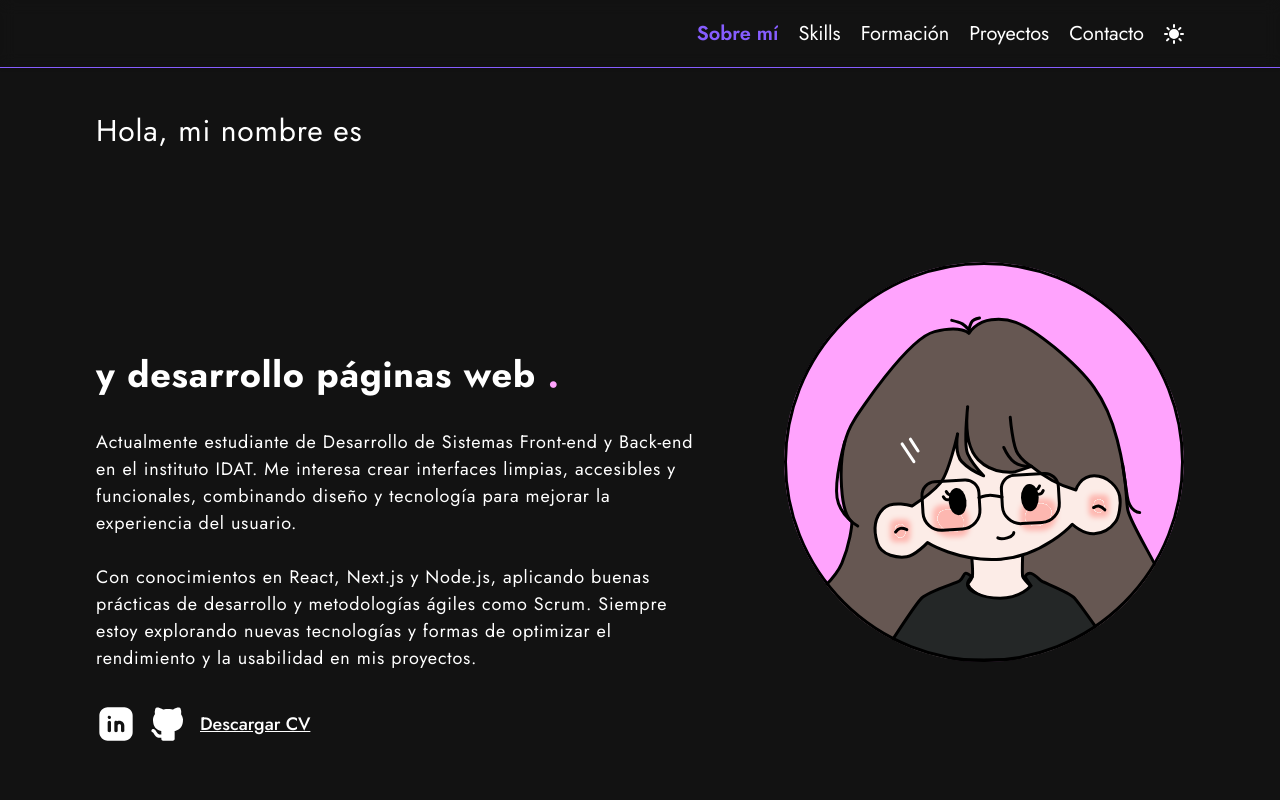
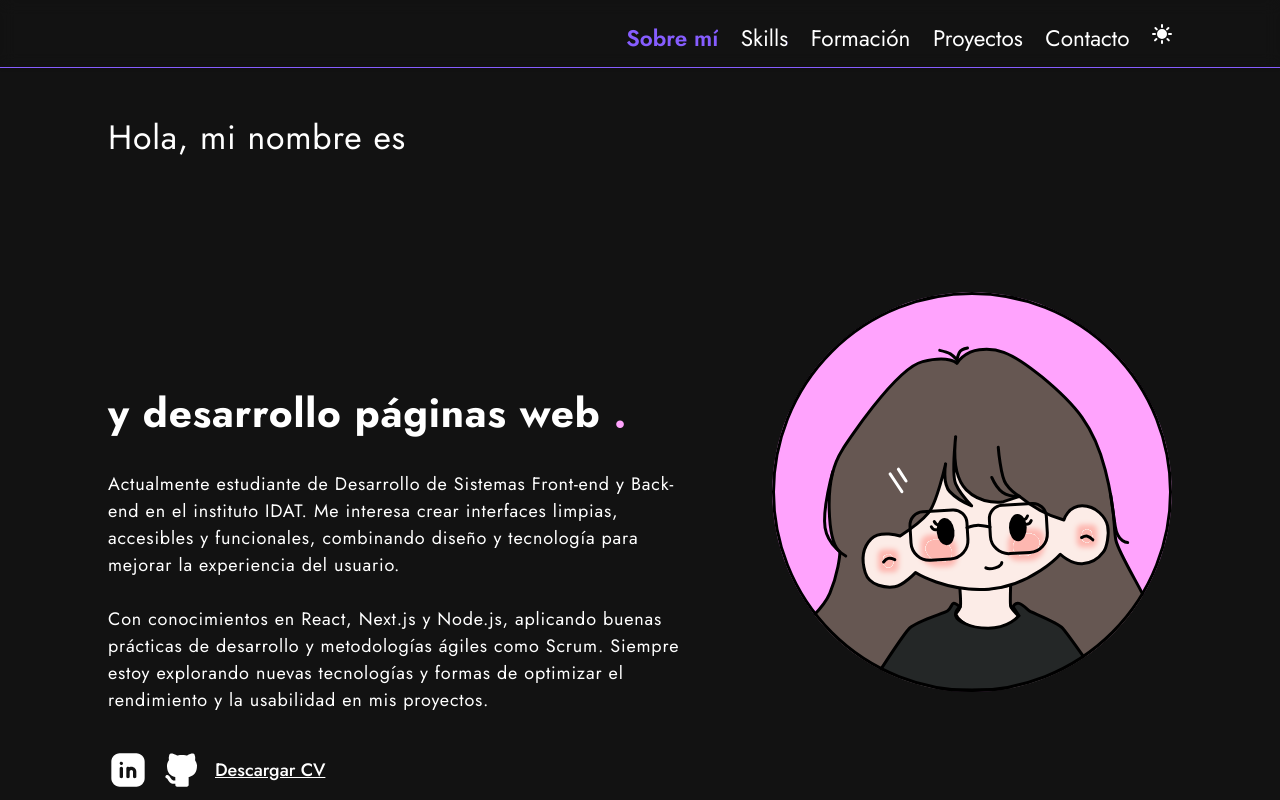
Before and after one commit to lizkarolvergara/mi-portafolio, a Next.js app: page / in a window 1280 px wide. Shown: the top 800 px of the page. Built offline with nearby package versions, Linux system fonts and the light colour scheme.

Commit message:
fix: aplicar clases globales dark en html en lugar de body

```diff
--- a/app/components/Navbar.tsx
+++ b/app/components/Navbar.tsx
@@ -77,8 +77,8 @@
                     </ul>
 
 
-                    <button onClick={() => setTheme(theme === 'dark' ? 'light' : 'dark')} className="pl-6 md:pl-5 ">
-                        {theme === 'dark' ? <img src="/m-light.svg" alt="mode" className="w-[20px] h-[20px]"/> : <img src="/m-dark.svg" alt="mode" className="w-[20px] h-[20px]"/>}
+                    <button onClick={() => setTheme(theme === 'dark' ? 'light' : 'dark')} className="pl-6 md:pl-5 cursor-pointer">
+                        {theme === 'dark' ? <img src="/m-light.svg" alt="mode"/> : <img src="/m-dark.svg" alt="mode"/>}
 
                     </button>
 
--- a/app/layout.tsx
+++ b/app/layout.tsx
@@ -24,9 +24,9 @@
   children: React.ReactNode;
 }>) {
   return (
-    <html lang="es" className="scroll-smooth">
+    <html lang="es" className={`${jost.variable} font-[family-name:var(--font-jost)] antialiased dark:bg-[#191825] dark:text-white text-lg scroll-smooth`}>
       <body
-        className={`${jost.variable} font-[family-name:var(--font-jost)] antialiased dark:bg-[#191825] dark:text-white text-lg`}
+
       >
         <Providers>
             <Navbar />
```
